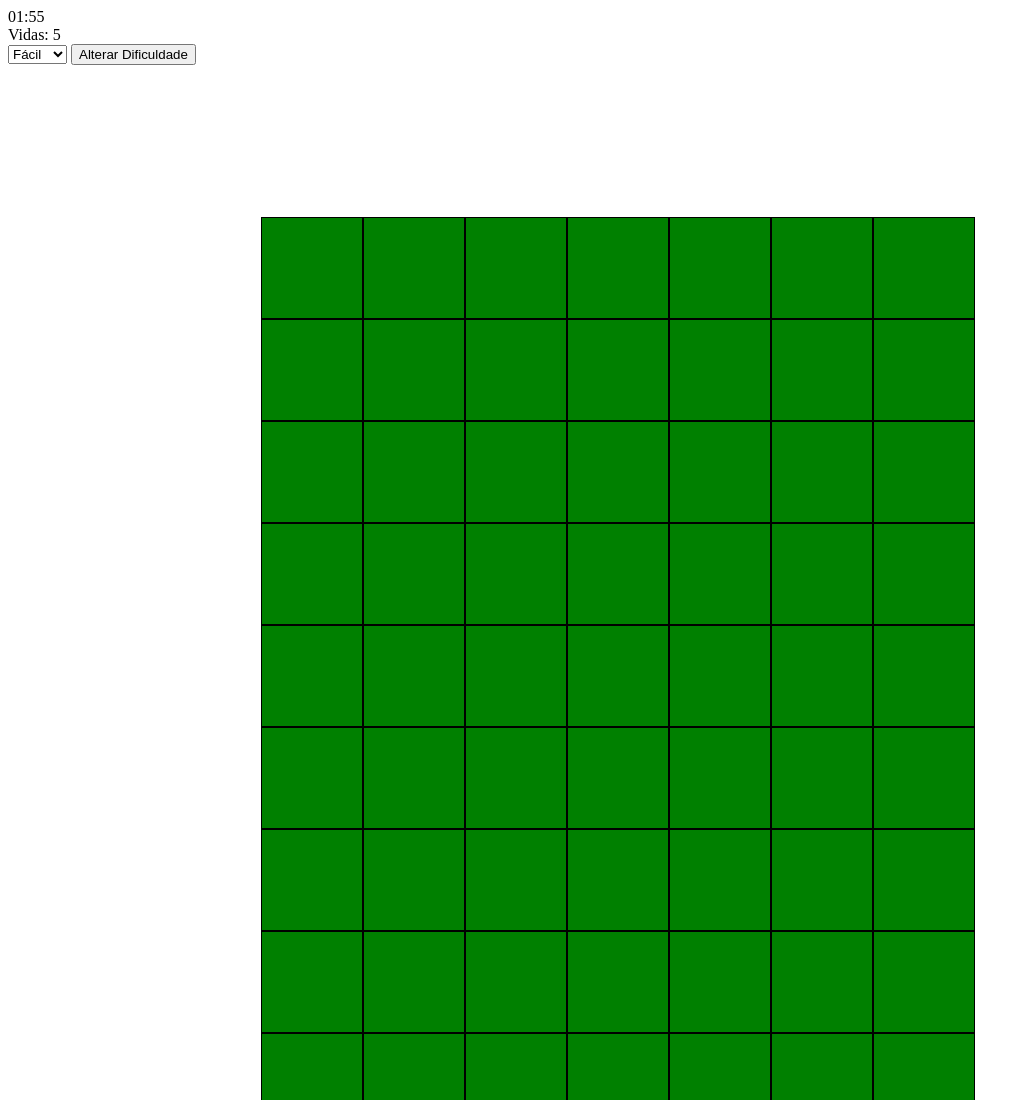
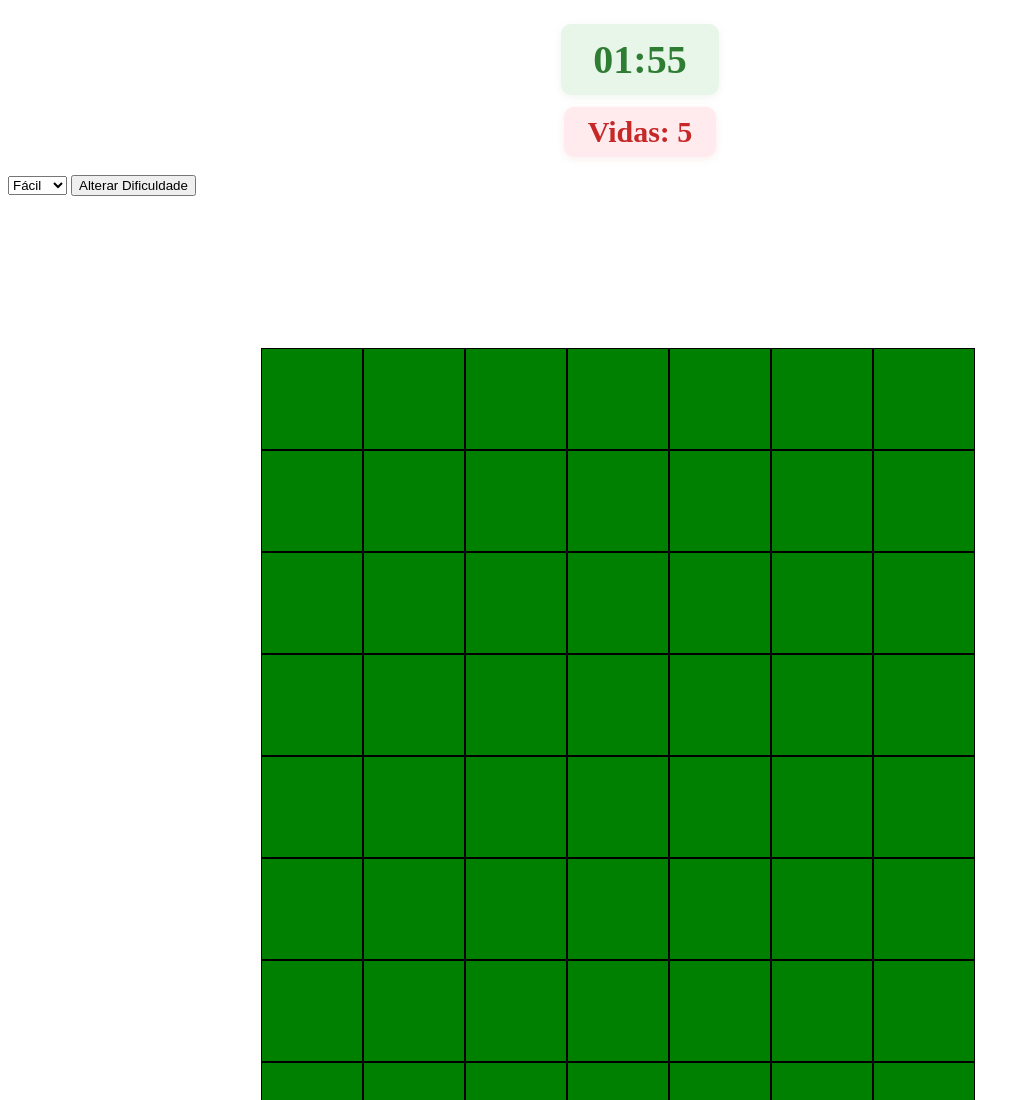
Before and after one commit to PedroAbramo/TheWalkingPlants, a website: page public/exemplo_matriz.html in a window 1280 px wide. Shown: the top 1100 px of the page, without its empty margins (0-1030 px from the left). Drawn offline with Linux system fonts and the light colour scheme.

Commit message:
css básico

```diff
--- /dev/null
+++ b/public/css/matriz.css
@@ -0,0 +1,29 @@
+.temporizador {
+    display: flex;
+    justify-content: center;
+    align-items: center;
+    font-size: 40px;
+    font-weight: bold;
+    color: #2e7d32;
+    background: #e8f5e9;
+    border-radius: 10px;
+    padding: 12px 32px;
+    margin: 24px auto 12px auto;
+    box-shadow: 0 2px 8px rgba(46,125,50,0.08);
+    width: fit-content;
+}
+
+#div_vidas {
+    display: flex;
+    justify-content: center;
+    align-items: center;
+    font-size: 30px;
+    font-weight: 600;
+    color: #c62828;
+    background: #ffebee;
+    border-radius: 10px;
+    padding: 8px 24px;
+    margin: 0 auto 18px auto;
+    width: fit-content;
+    box-shadow: 0 2px 8px rgba(198,40,40,0.08);
+}
--- a/public/exemplo_matriz.html
+++ b/public/exemplo_matriz.html
@@ -4,6 +4,7 @@
     <meta charset="UTF-8" />
     <meta name="viewport" content="width=device-width, initial-scale=1.0" />
     <title>Exemplo - Matriz</title>
+    <link rel="stylesheet" href="css/matriz.css" />
   </head>
 
   <style>
```
